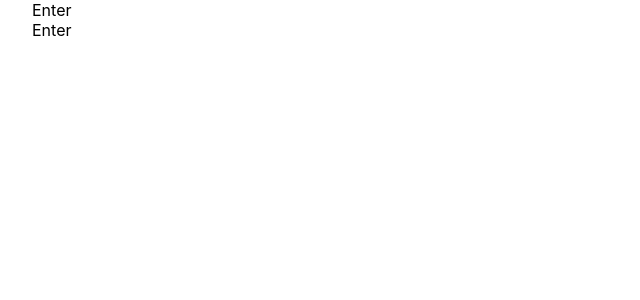
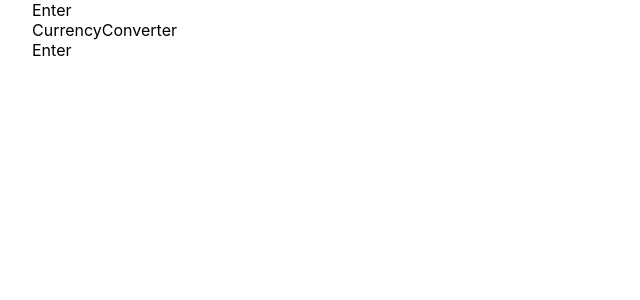
Before and after one commit to maxcore25/next-crypto-dashboard-draft, a Next.js app: page / in a window 1280 px wide. Shown: the top 300 px of the page, without its empty margins (0-640 px from the left). Built offline with nearby package versions, Linux system fonts and the light colour scheme.

Commit message:
ExchangeRate Into CurrencyConverter Added

```diff
--- a/app/components/CurrencyConverter/index.js
+++ b/app/components/CurrencyConverter/index.js
@@ -1,5 +1,13 @@
+import ExchangeRate from '../ExchangeRate';
+
 const CurrencyConverter = () => {
-  return <div>Enter</div>;
+  return (
+    <div>
+      CurrencyConverter
+      <br />
+      <ExchangeRate />
+    </div>
+  );
 };
 
 export default CurrencyConverter;
```
